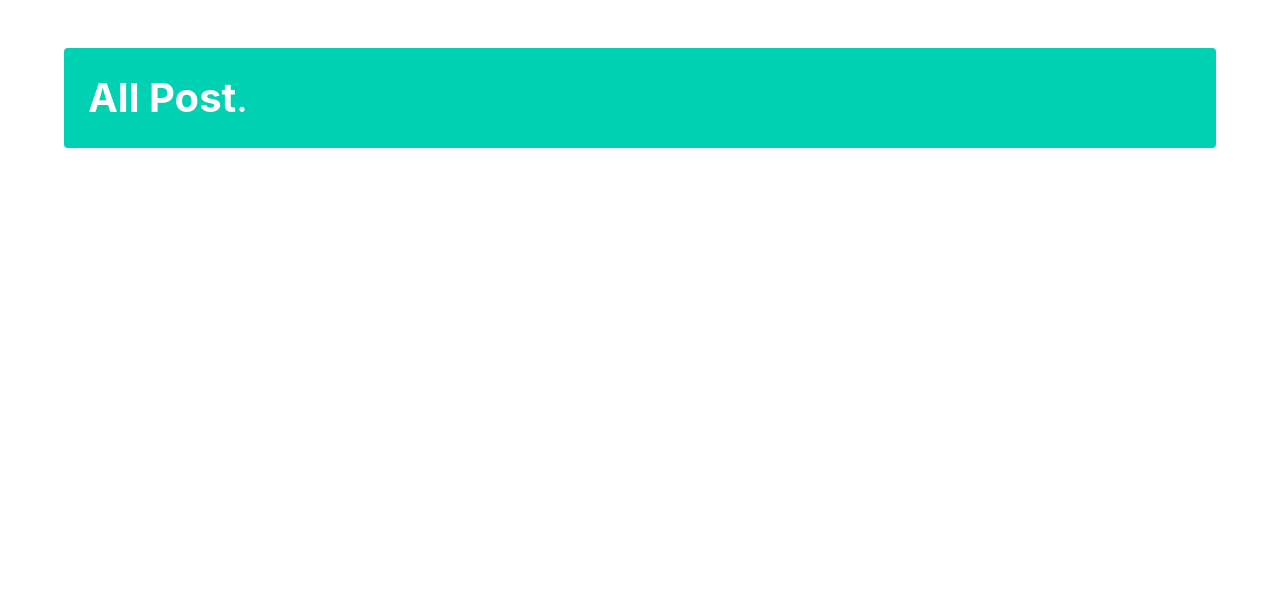
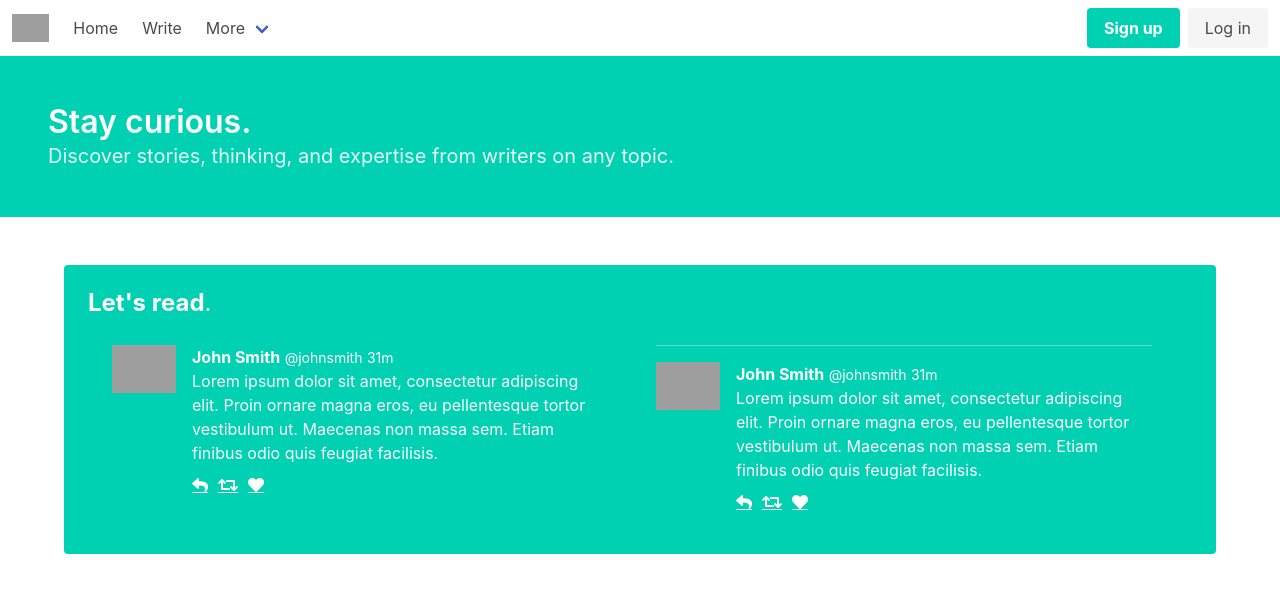
Before and after one commit to Lauriacunia/entrega1-acunia, a Django app: page / in a window 1280 px wide. Shown: the top 593 px of the page. Run offline with Django 4.2, Linux system fonts and the light colour scheme; some libraries are stand-ins or nearby versions; grey boxes are pictures that could not be loaded.

Commit message:
Avanzo con maquetado de home. Agrego navbar hero y post-list

```diff
--- /dev/null
+++ b/post/templates/hero.html
@@ -0,0 +1,12 @@
+
+
+<section class="hero is-primary">
+    <div class="hero-body">
+        <p class="title">
+            Stay curious.
+        </p>
+        <p class="subtitle">
+            Discover stories, thinking, and expertise from writers on any topic.
+        </p>
+    </div>
+</section>
--- a/post/templates/home.html
+++ b/post/templates/home.html
@@ -6,16 +6,20 @@
     <meta http-equiv="X-UA-Compatible" content="IE=edge">
     <meta name="viewport" content="width=device-width, initial-scale=1.0">
     <link rel="stylesheet" href="https://cdn.jsdelivr.net/npm/bulma@0.9.4/css/bulma.min.css">
+    <link rel="stylesheet" href="https://cdnjs.cloudflare.com/ajax/libs/font-awesome/5.13.0/css/all.min.css">
     <title>Candy Code</title>
 </head>
 
 <body>
-    <div class="container">
-        <div class="notification is-primary mt-6">
-            <h1 class="is-size-2"> <strong>All Post</strong>.</h1>
+    {% include 'navbar.html' %}
+    {% include 'hero.html' %}
+        <div class="container">
+            <div class="notification is-primary mt-6">
+                <h1 class="is-size-4"> <strong>Let's read</strong>.</h1>
+                {% include 'posts-list.html' %}
+            </div>
+        </div>
 
-        </div>
-    </div>
 </body>
 
 </html>
--- /dev/null
+++ b/post/templates/navbar.html
@@ -0,0 +1,52 @@
+<nav class="navbar" role="navigation" aria-label="main navigation">
+    <div class="navbar-brand">
+        <a class="navbar-item" href="https://bulma.io">
+            <img src="https://user-images.githubusercontent.com/63796774/197402432-4d3dea79-cb1d-4b14-95e6-ccd99927135e.png"  >
+        </a>
+        <a role="button" class="navbar-burger" aria-label="menu" aria-expanded="false" data-target="navbarBasicExample">
+            <span aria-hidden="true"></span>
+            <span aria-hidden="true"></span>
+            <span aria-hidden="true"></span>
+        </a>
+    </div>
+
+    <div id="navbarBasicExample" class="navbar-menu">
+        <div class="navbar-start">
+            <a class="navbar-item">
+                Home
+            </a>
+
+            <a class="navbar-item">
+                Write
+            </a>
+
+            <div class="navbar-item has-dropdown is-hoverable">
+                <a class="navbar-link">
+                    More
+                </a>
+
+                <div class="navbar-dropdown">
+                    <a class="navbar-item">
+                        About
+                    </a>
+                    <a class="navbar-item">
+                        Contact
+                    </a>
+                </div>
+            </div>
+        </div>
+
+        <div class="navbar-end">
+            <div class="navbar-item">
+                <div class="buttons">
+                    <a class="button is-primary">
+                        <strong>Sign up</strong>
+                    </a>
+                    <a class="button is-light">
+                        Log in
+                    </a>
+                </div>
+            </div>
+        </div>
+    </div>
+</nav>
--- a/post/templates/posts-list.html
+++ b/post/templates/posts-list.html
@@ -1,30 +1,35 @@
 <div class="is-flex is-justify-content-center">
     {% for post in posts %}
-    <div class="card m-5" style="width: 230px">
-        <div class="card-image">
-            <figure class="image is-4by3">
-                <img src={{post.thumbnail}} alt="Placeholder image">
-            </figure>
+    <article class="media m-5">
+        <figure class="media-left">
+            <p class="image is-64x64">
+                <img src="https://bulma.io/images/placeholders/128x128.png">
+            </p>
+        </figure>
+        <div class="media-content">
+            <div class="content">
+                <p>
+                    <strong>John Smith</strong> <small>@johnsmith</small> <small>31m</small>
+                    <br>
+                    Lorem ipsum dolor sit amet, consectetur adipiscing elit. Proin ornare magna eros, eu pellentesque tortor
+                    vestibulum ut. Maecenas non massa sem. Etiam finibus odio quis feugiat facilisis.
+                </p>
+            </div>
+            <nav class="level is-mobile">
+                <div class="level-left">
+                    <a class="level-item">
+                        <span class="icon is-small"><i class="fas fa-reply"></i></span>
+                    </a>
+                    <a class="level-item">
+                        <span class="icon is-small"><i class="fas fa-retweet"></i></span>
+                    </a>
+                    <a class="level-item">
+                        <span class="icon is-small"><i class="fas fa-heart"></i></span>
+                    </a>
+                </div>
+            </nav>
         </div>
-        <div class="card-content">
-            <div class="media">
-                <div class="media-left">
-                    <figure class="image is-48x48">
-                        <img src={{post.thumbnail}} alt="Placeholder image">
-                    </figure>
-                </div>
-                <div class="media-content">
-                    <p class="title is-4">{{post.name}}</p>
-                    <p class="subtitle is-6">{{post.birth_date}}</p>
-                </div>
-            </div>
-
-            <div class="content has-text-justified">
-                {{ post.description}}
-                <br>
-            </div>
-        </div>
-    </div>
+    </article>
     {% endfor %}
 
 </div>
--- a/post/views.py
+++ b/post/views.py
@@ -1,6 +1,19 @@
 from django.shortcuts import render
 
 # Create your views here.
-
+posts = [
+    {
+        'author': 'CoreyMS',
+        'title': 'Blog Post 1',
+        'content': 'First post content',
+        'date_posted': 'August 27, 2018'
+    },
+    {
+        'author': 'Jane Doe',
+        'title': 'Blog Post 2',
+        'content': 'Second post content',
+        'date_posted': 'August 28, 2018'
+    }
+]
 def showHome(request):
-    return render(request, 'home.html')
+    return render(request, 'home.html', {'posts': posts})
```
Also changed, not shown: docs.md (added, +3 -0 lines).
